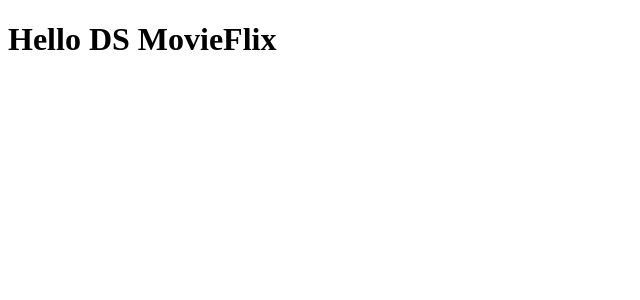
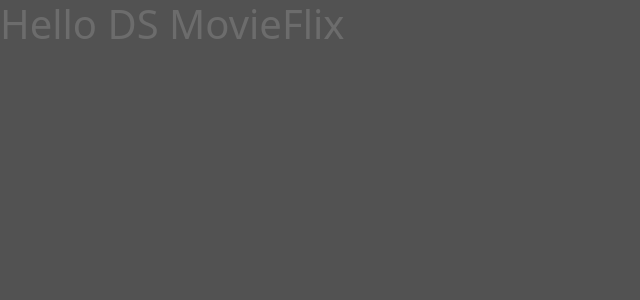
Before and after one commit to crspereira/dsmovieflix-bootcamp, a React (Create React App) app in the folder frontend/: page / in a window 1280 px wide. Shown: the top 300 px of the page, without its empty margins (0-640 px from the left). Built offline with nearby package versions, Linux system fonts and the light colour scheme.

Commit message:
FrontEnd Challenge MovieFlix - BootStrap Dependecy Added

```diff
--- /dev/null
+++ b/frontend/src/core/assets/styles/custom.scss
@@ -0,0 +1,8 @@
+$theme-colors: (
+    'primary': #FFC700,
+);
+
+$body-bg: #525252;
+$body-color: #6C6C6C;
+
+@import '~bootstrap/scss/bootstrap.scss';
--- a/frontend/src/index.tsx
+++ b/frontend/src/index.tsx
@@ -1,6 +1,7 @@
+import React from 'react';
 import ReactDOM from 'react-dom';
+import './core/assets/styles/custom.scss';
 import App from './App';
-import React from 'react';
 
 ReactDOM.render(
   <React.StrictMode>
--- /dev/null
+++ b/package.json
@@ -0,0 +1,5 @@
+{
+  "dependencies": {
+    "bootstrap": "^5.3.3"
+  }
+}
```
Also changed, not shown: 1 other file (tests, documents, lock files or other folders).
